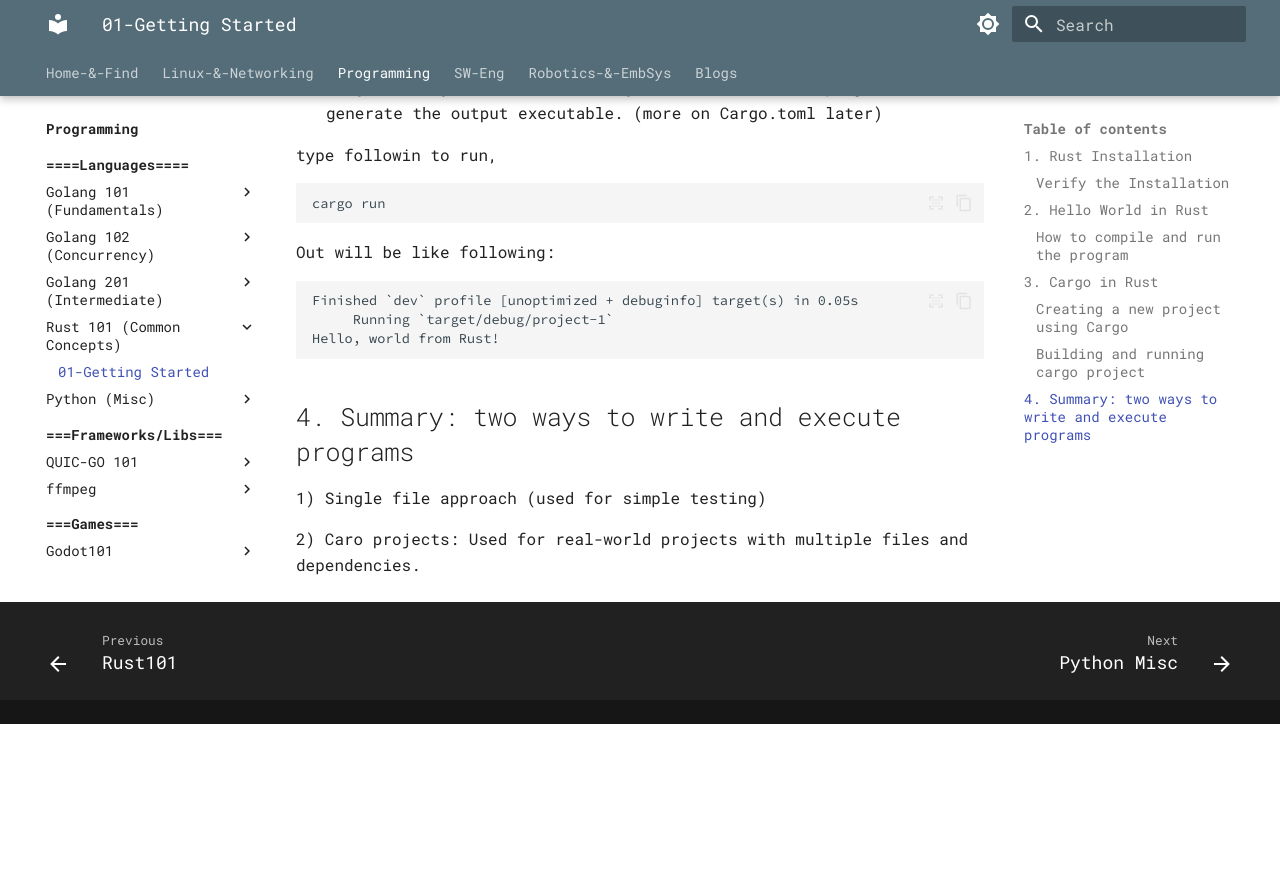
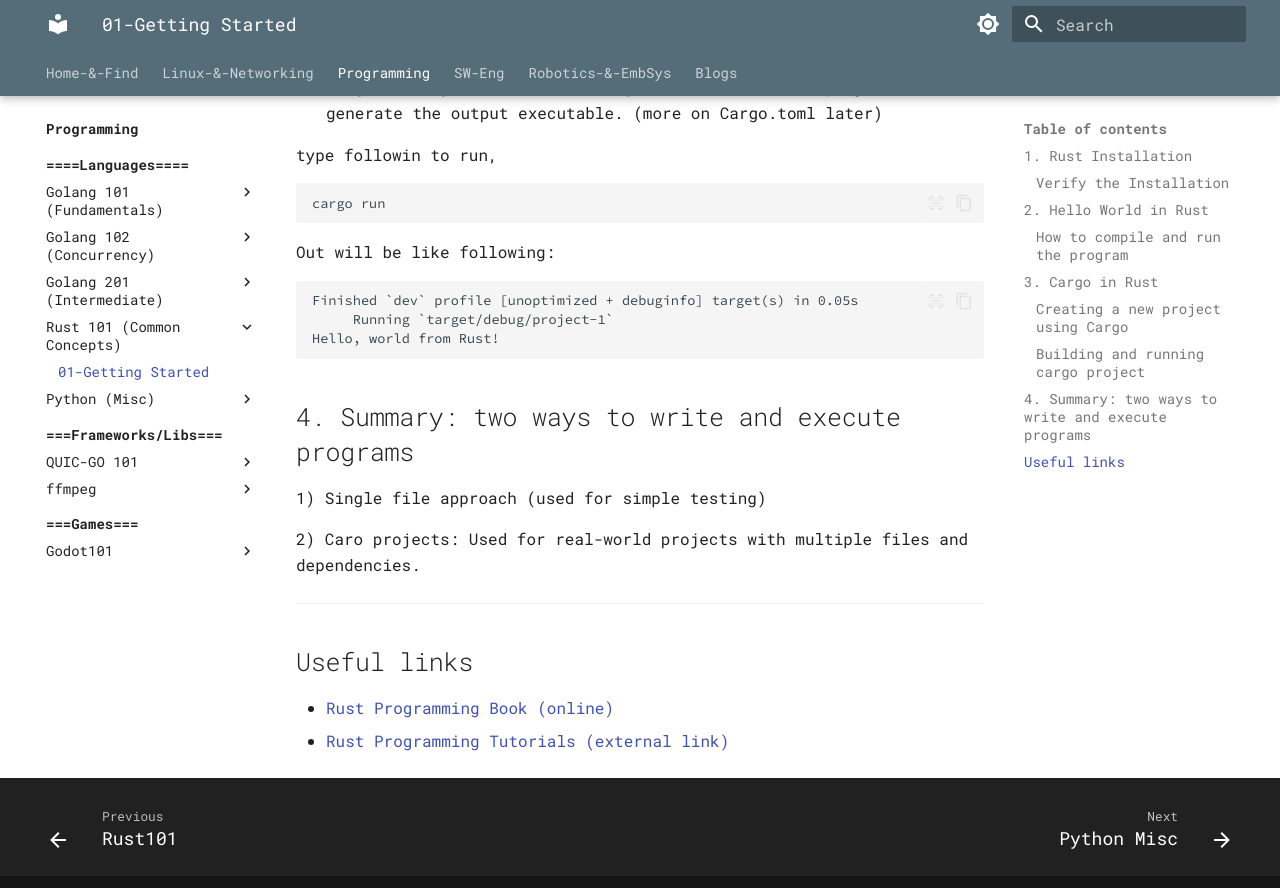
Before and after one commit to alohamujeeb/alohamujeeb.github.io, an MkDocs documentation site: the page built from docs/programming/languages/rust101/01-gettingstarted.md, in a window 1280 px wide and 900 px high, scrolled down 3164 px. Shown: the top 888 px of the window. Built offline with MkDocs 1.6.1 and Material for MkDocs 9.7.7, drawn with Linux system fonts in a browser that asks for light colours; before the commit the page ends 3888 px from its top, so only the background shows below that.

Commit message:
minor formatting

```diff
--- a/docs/programming/languages/rust101/01-gettingstarted.md
+++ b/docs/programming/languages/rust101/01-gettingstarted.md
@@ -133,3 +133,10 @@ Hello, world from Rust!
 1) Single file approach (used for simple testing)
 
 2) Caro projects: Used for real-world projects with multiple files and dependencies.
+
+
+---
+## Useful links
+
+- [Rust Programming Book (online)](https://doc.rust-lang.org/book/)
+- [Rust Programming Tutorials (external link)](https://faizansiddiqui.me/notes/programming-and-development/rust/)
```
Also changed, not shown: docs/programming/languages/rust101/index.md (+1 -1 lines).
